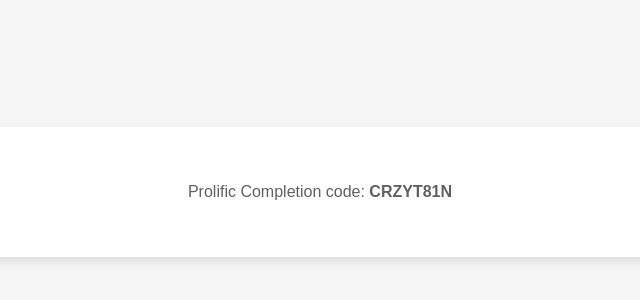
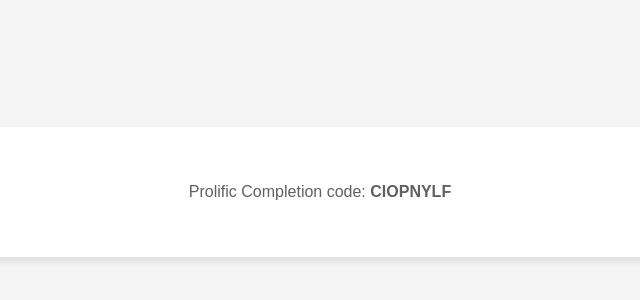
Before and after one commit to rahadarmannabid/testing-general-box-v1, a plain HTML site: page prolific.html in a window 1280 px wide. Shown: the part 208-508 px from the top of the page, 320-960 px from the left. Drawn offline with Linux system fonts and the light colour scheme.

Commit message:
prolific completion code

```diff
--- a/prolific.html
+++ b/prolific.html
@@ -37,7 +37,7 @@
 <body>
     <div class="container">
         <div class="text-container">
-            <p>Prolific Completion code: <b>CRZYT81N</b> </p>
+            <p>Prolific Completion code: <b>CIOPNYLF</b> </p>
         </div>
     </div>
 </body>
```
Also changed, not shown: thanku.html (+1 -1 lines).
